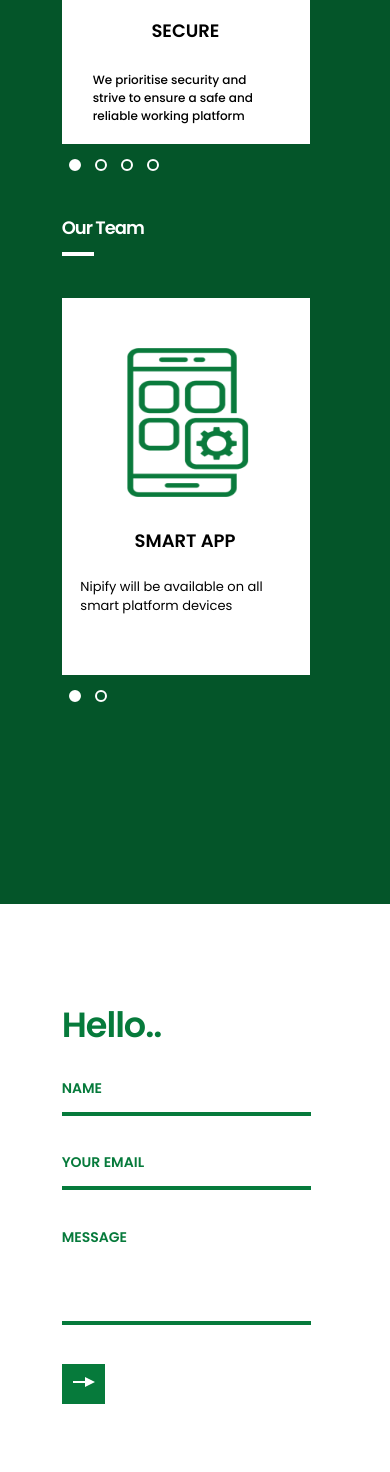
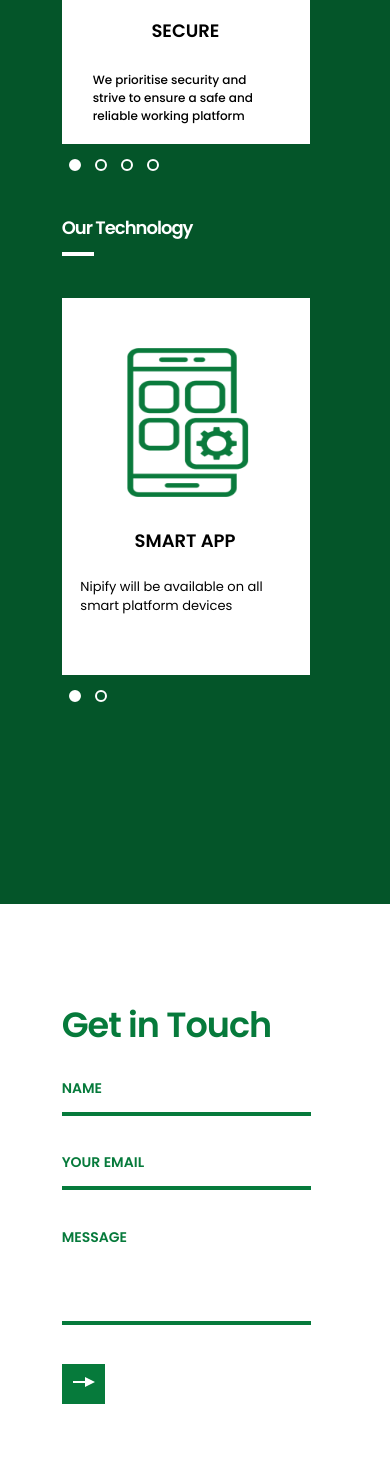
Before and after one commit to SuperDev0109/nipify, a PHP site: page / in a window 390 px wide. Shown: the part 1837-3309 px from the top of the page. Run offline with PHP 8.4, Linux system fonts and the light colour scheme.

Commit message:
success msg fixed

```diff
--- a/index.php
+++ b/index.php
@@ -354,7 +354,7 @@
 								</div>
 								<!--Team Slider-->
 								<div class="col-lg-offset-3 col-md-offset-3 col-sm-offset-3 col-lg-7 col-md-8 col-sm-8 col-xs-9 team-sec">
-									<p class="tagline">Our Team</p>
+									<p class="tagline">Our Technology</p>
 									<span class="small-hr"></span>
 									<div id="team">
 										<div class="team">
@@ -391,7 +391,7 @@
 							<div class="row">
 								<div data-ng-controller="ContactController" class="panel-body">
 									<div id="contact_form">
-										<h3 class="col-lg-12 col-xs-9 textGreen animated fadeInLeft" data-ng-bind="formData.inputName||'Hello..'" style="animation-delay: 600ms;" >Hello..</h3>
+										<h3 class="col-lg-12 col-xs-9 textGreen animated fadeInLeft" data-ng-bind="formData.inputName||'Get in Touch'" style="animation-delay: 600ms;" >Get in Touch</h3>
 										<div class="col-lg-6 col-md-6 col-sm-6 col-xs-9">
 											<form data-ng-submit="submit(contactform, $event)"  name="contactform" method="post" class="form-horizontal" role="form">
 												<div class="form-group input--hoshi animated fadeInLeft" data-ng-class="{ 'has-error': contactform.inputName.$invalid && submitted }" data-animation="fadeInLeft" data-animation-delay="1000" data-out-animation="fadeInLeft" data-out-animation-delay="600" style="animation-delay: 900ms;">
@@ -443,7 +443,7 @@
 
 											<!--CONTENT CHANGED & <br> ADDED-->
 											<div class="notify-wrap">
-												<h3 class="wellcome-text textGreen animated fadeInLeft" style="animation-delay: 700ms;">Success</h3>
+												<h3 class="wellcome-text textGreen animated fadeInLeft" style="animation-delay: 700ms;">We’ll be in touch</h3>
 												<!-- <form id="notifyMe" class="contact-form" action="" method="post"> -->
 													<div class="input-wrap">
 														<label class="input__label input__label--hoshi input__label--hoshi-color-1"></label>
--- a/js/custom.js
+++ b/js/custom.js
@@ -8,10 +8,6 @@
             // console.log("My country is: " + currentLocation.location);
             // console.log(currentLocation.location.country.name, currentLocation.location.city);
             getCities(currentLocation.location.country.name, currentLocation.location.city);
-
-            $("#country").change(function(){
-                getCities($("#country").val(), currentLocation.location.city);
-            })
 
             $.ajax({
                 url: "https://countriesnow.space/api/v0.1/countries/population",
@@ -36,6 +32,10 @@
             console.log("Request failed, error= " + err);
         }
     });
+
+    $("#country").change(function(){
+        getCities($("#country").val(), currentLocation.location.city);
+    })
 
 
     function getCities(country, currentCity) {
```
